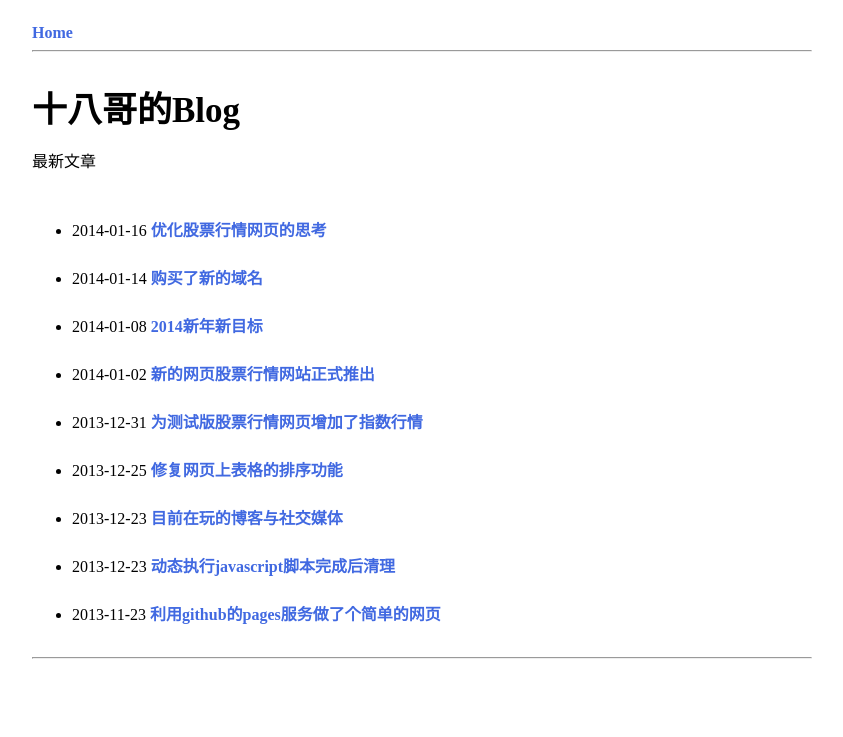
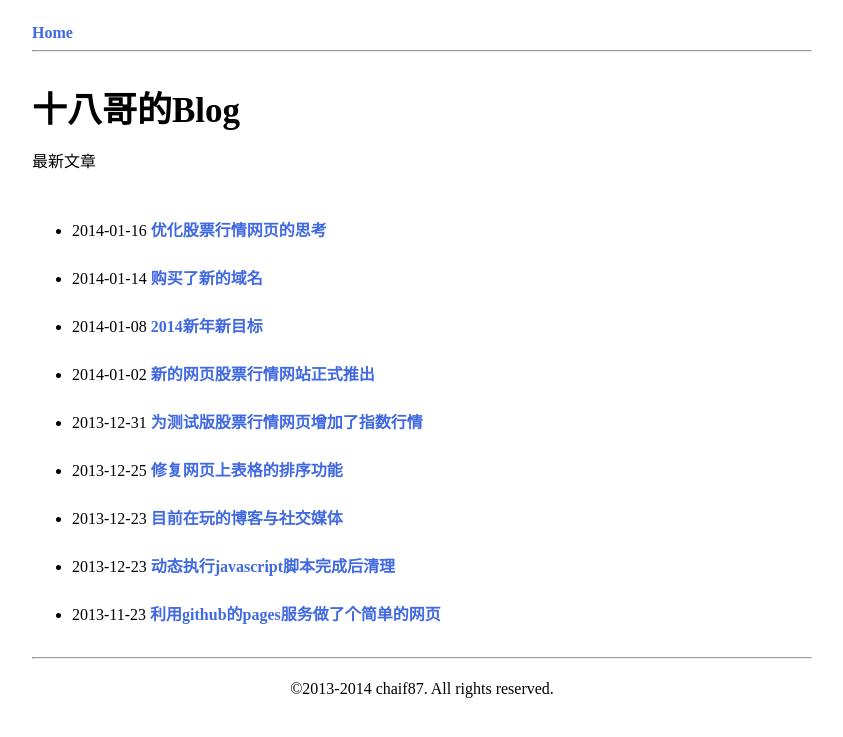
Before and after one commit to cforth/blog, a Jekyll site: the page built from index.html, in a window 1280 px wide. Shown: the top 737 px of the page, without its empty margins (218-1061 px from the left). Built offline with Jekyll 4.4.1, drawn with Linux system fonts in a browser that asks for light colours.

Commit message:
增加脚注

```diff
--- a/_layouts/default.html
+++ b/_layouts/default.html
@@ -19,6 +19,7 @@
 
   <div id="footer">
     <hr />
+    <p>©2013-2014 chaif87. All rights reserved.</p>
   </div>
 
 </body>
--- a/_layouts/main.html
+++ b/_layouts/main.html
@@ -16,6 +16,7 @@
 
   <div id="footer">
     <hr />
+    <p>©2013-2014 chaif87. All rights reserved.</p>
   </div>
 
 </body>
--- a/css/mystyle.css
+++ b/css/mystyle.css
@@ -57,3 +57,7 @@ div#text {
   *+height:100%;  //（解决ie7）
   _height:780px; //（解决ie6） ie6超出自动溢出
 }
+
+div#footer {
+  text-align:center;
+}
```
